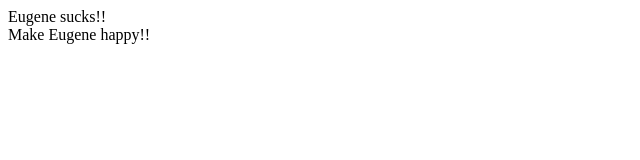
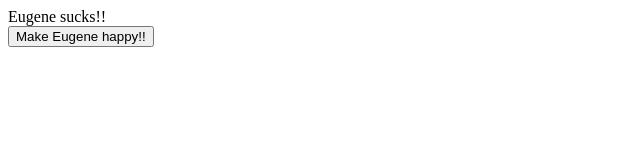
Before and after one commit to nthnleo/nthnleo.github.io, a plain HTML site: page index.html in a window 1280 px wide. Shown: the whole page, without its empty margins (0-640 px from the left). Drawn offline with Linux system fonts and the light colour scheme.

Commit message:
Button tag misspelled
I'm dumb

```diff
--- a/index.html
+++ b/index.html
@@ -7,7 +7,7 @@
 
 <body>
 	<div id="happy">Eugene sucks!!</div>
-	<buttom onclick="FixEugene()">Make Eugene happy!!</buttom>
+	<button onclick="FixEugene()">Make Eugene happy!!</button>
 </body>
 
 
```
